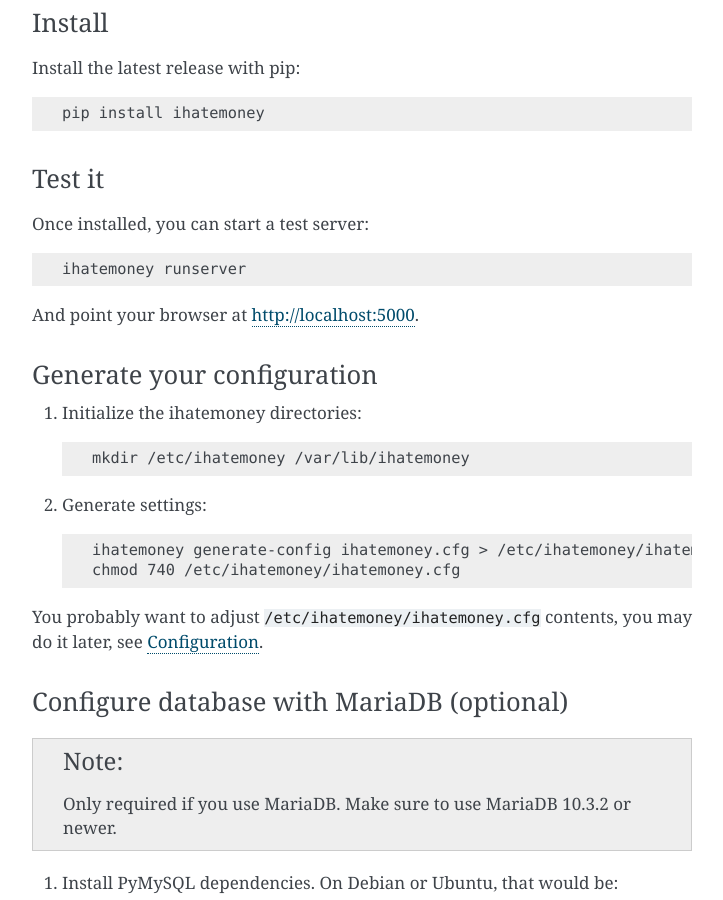
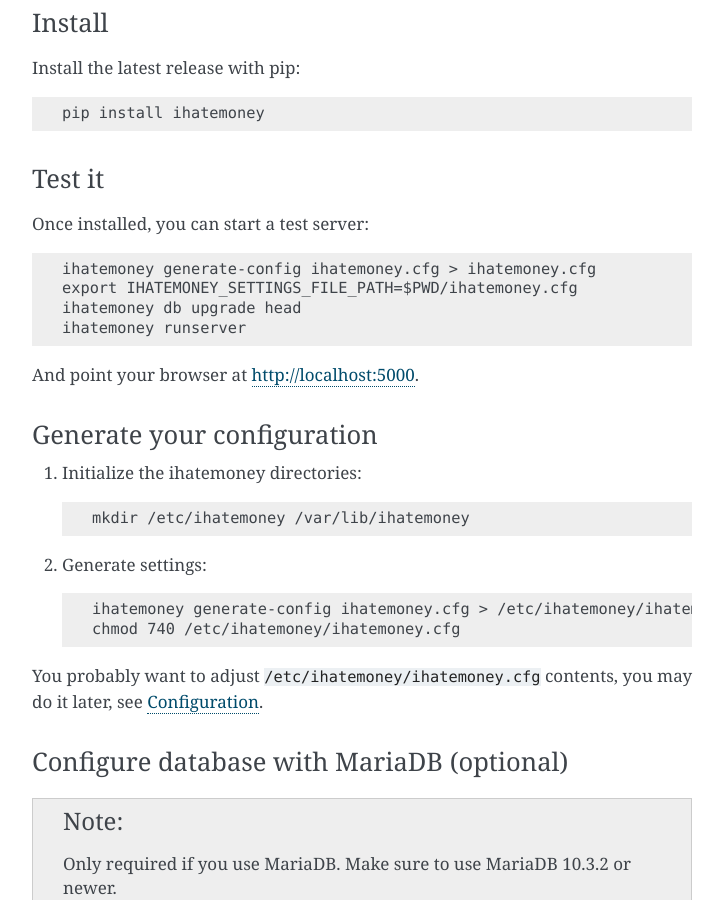
Before and after one commit to spiral-project/ihatemoney, a Sphinx documentation site: the page built from docs/installation.md, in a window 1280 px wide and 900 px high, scrolled down 2730 px. Shown: the whole window, without its empty margins (388-1111 px from the left). Built offline with Sphinx 7.4.7, drawn with Linux system fonts in a browser that asks for light colours.

Commit message:
[Doc] Include minimal steps to get started.
Thanks to @natim for the issue.

```diff
--- a/docs/installation.md
+++ b/docs/installation.md
@@ -133,6 +133,9 @@
 
 Once installed, you can start a test server:
 
+    ihatemoney generate-config ihatemoney.cfg > ihatemoney.cfg
+    export IHATEMONEY_SETTINGS_FILE_PATH=$PWD/ihatemoney.cfg
+    ihatemoney db upgrade head
     ihatemoney runserver
 
 And point your browser at <http://localhost:5000>.
```
